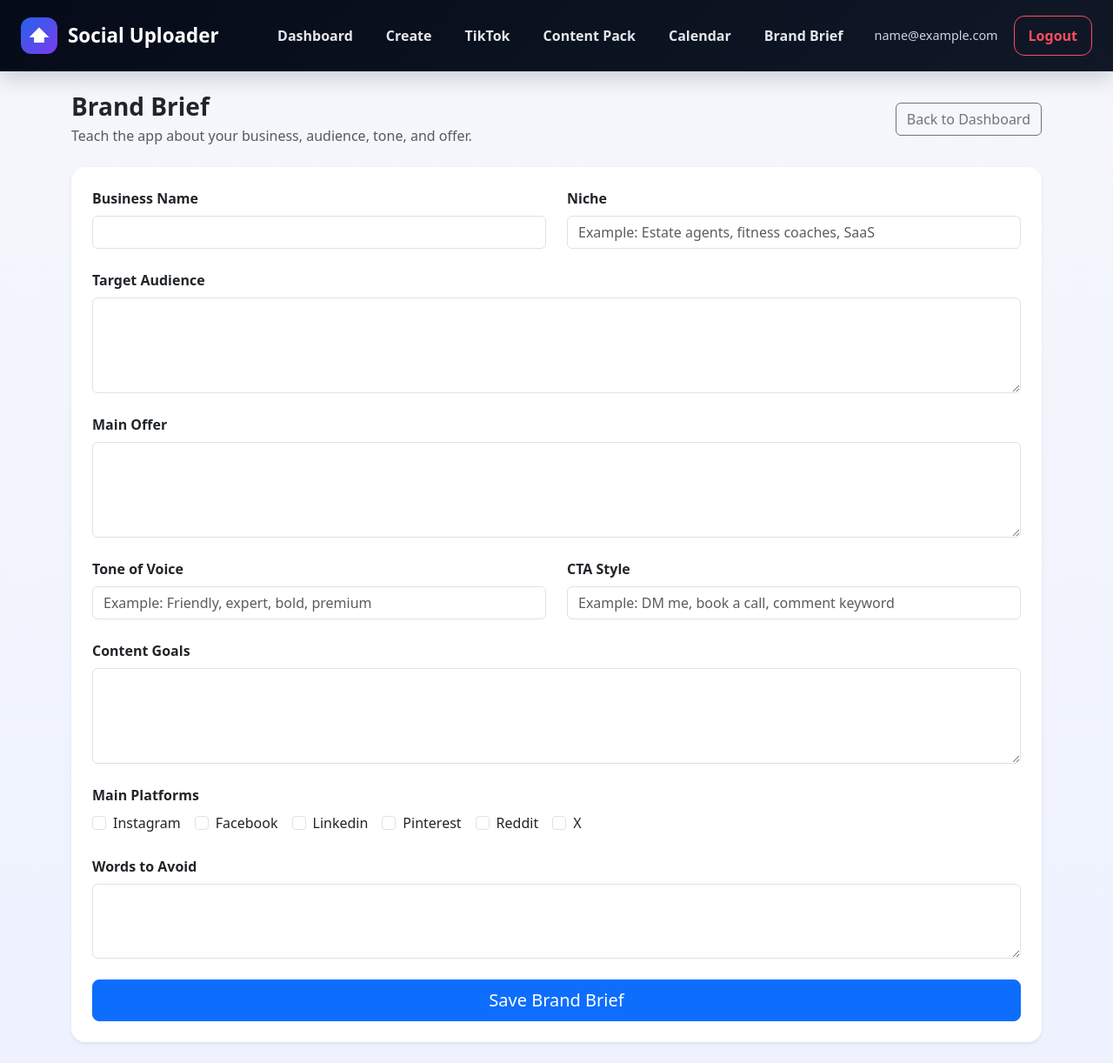
After one commit to struk49/SMU_APP, a Flask app: page /brand-brief in a window 1280 px wide. The commit adds this page. Shown: the whole page at 87% size. Run offline with Flask 3, Linux system fonts and the light colour scheme; the visitor is signed in with stand-in values (Sample User, id 1); data that the repository does not hold is empty.

Commit message:
Brand Brief integrated across content generation

```diff
--- a/app.py
+++ b/app.py
@@ -68,6 +68,13 @@ class User(UserMixin, db.Model):
     email = db.Column(db.String(150), unique=True, nullable=False)
     password_hash = db.Column(db.String(255), nullable=False)
     created_at = db.Column(db.DateTime, default=datetime.utcnow)
+
+    brand_brief = db.relationship(
+        "BrandBrief",
+        backref="user",
+        uselist=False,
+        lazy=True
+    )
 
     posts = db.relationship("Post", backref="user", lazy=True)
 
@@ -90,6 +97,25 @@ class Post(db.Model):
     user_id = db.Column(db.Integer, db.ForeignKey("user.id"), nullable=True)
 
 
+class BrandBrief(db.Model):
+    id = db.Column(db.Integer, primary_key=True)
+
+    user_id = db.Column(db.Integer, db.ForeignKey("user.id"), nullable=False, unique=True)
+
+    business_name = db.Column(db.String(200))
+    niche = db.Column(db.String(200))
+    target_audience = db.Column(db.Text)
+    offer = db.Column(db.Text)
+    tone_of_voice = db.Column(db.String(200))
+    content_goals = db.Column(db.Text)
+    main_platforms = db.Column(db.String(300))
+    cta_style = db.Column(db.String(200))
+    words_to_avoid = db.Column(db.Text)
+
+    created_at = db.Column(db.DateTime, default=datetime.utcnow)
+    updated_at = db.Column(db.DateTime, default=datetime.utcnow, onupdate=datetime.utcnow)
+
+
 @login_manager.user_loader
 def load_user(user_id):
     return User.query.get(int(user_id))
@@ -99,6 +125,11 @@ with app.app_context():
     db.create_all()
 
     inspector = db.inspect(db.engine)
+
+    # Create brand_brief table if missing
+    if "brand_brief" not in inspector.get_table_names():
+        db.create_all()
+
     columns = [col["name"] for col in inspector.get_columns("post")]
 
     with db.engine.connect() as conn:
@@ -112,28 +143,7 @@ with app.app_context():
                 )
             )
 
-        if "platforms" not in columns:
-            conn.execute(
-                db.text(
-                    "ALTER TABLE post ADD COLUMN platforms VARCHAR(200) DEFAULT 'instagram,facebook'"
-                )
-            )
-
-        if "scheduled_time" not in columns:
-            conn.execute(db.text("ALTER TABLE post ADD COLUMN scheduled_time DATETIME"))
-
-        if "sort_order" not in columns:
-            conn.execute(
-                db.text("ALTER TABLE post ADD COLUMN sort_order INTEGER DEFAULT 0")
-            )
-
-        if "is_cover" not in columns:
-            conn.execute(
-                db.text("ALTER TABLE post ADD COLUMN is_cover BOOLEAN DEFAULT 0")
-            )
-
-        if "user_id" not in columns:
-            conn.execute(db.text("ALTER TABLE post ADD COLUMN user_id INTEGER"))
+        # keep the rest of your existing column checks here...
 
         conn.commit()
 
@@ -414,7 +424,10 @@ def extract_tiktok_transcript(tiktok_url):
     return transcript
 
 
-def repurpose_tiktok_content(transcript):
+def repurpose_tiktok_content(
+    transcript,
+    brand_context=""
+):
     if not OPENAI_API_KEY:
         raise Exception("OPENAI_API_KEY is missing from your .env file")
 
@@ -422,6 +435,9 @@ def repurpose_tiktok_content(transcript):
 You are a social media content repurposing assistant.
 
 Turn this TikTok transcript into content for Instagram and Facebook.
+
+Brand Brief:
+{brand_context}
 
 Return the result in this exact format:
 
@@ -551,12 +567,15 @@ def generate_pending_carousel_images():
                     print("Failed to mark post as failed:", inner_error)
 
 
-def generate_content_pack(source_text):
+def generate_content_pack(source_text, brand_context=""):
     if not OPENAI_API_KEY:
         raise Exception("OPENAI_API_KEY is missing from your .env file")
 
     prompt = f"""
 You are a social media content repurposing assistant.
+
+Brand Brief:
+{brand_context}
 
 Turn this source content into a full social media content pack.
 
@@ -639,6 +658,48 @@ def extract_content_pack_section(text, section_name):
 
     return text[content_start:content_end].strip()
 
+
+def build_brand_context(user_id):
+    brief = BrandBrief.query.filter_by(user_id=user_id).first()
+
+    if not brief:
+        return ""
+
+    return f"""
+BRAND BRIEF
+
+Business Name:
+{brief.business_name}
+
+Niche:
+{brief.niche}
+
+Target Audience:
+{brief.target_audience}
+
+Offer:
+{brief.offer}
+
+Tone Of Voice:
+{brief.tone_of_voice}
+
+Content Goals:
+{brief.content_goals}
+
+Platforms:
+{brief.main_platforms}
+
+CTA Style:
+{brief.cta_style}
+
+Words To Avoid:
+{brief.words_to_avoid}
+
+IMPORTANT:
+All content must match this brand brief.
+Do not create generic content.
+Use the tone, audience and offer above.
+"""
 
 @app.route("/")
 @login_required
@@ -728,7 +789,9 @@ def create_post():
             scheduled_time = convert_uk_time_to_utc(scheduled_time_str)
 
         original_files = [
-            (index, file) for index, file in enumerate(files) if file.filename != ""
+            (index, file)
+            for index, file in enumerate(files)
+            if file.filename != ""
         ]
 
         ordered_items = original_files
@@ -775,8 +838,27 @@ def create_post():
         try:
             if prompt and not has_files:
                 image_count = 3 if make_carousel else 1
-                styled_prompt = apply_image_style(prompt, image_style)
-                image_urls = generate_multiple_openai_images(styled_prompt, image_count)
+
+                brand_context = build_brand_context(current_user.id)
+
+                branded_prompt = f"""
+{brand_context}
+
+Create a branded social media image.
+
+User Request:
+{prompt}
+"""
+
+                styled_prompt = apply_image_style(
+                    branded_prompt,
+                    image_style
+                )
+
+                image_urls = generate_multiple_openai_images(
+                    styled_prompt,
+                    image_count
+                )
 
                 group_id = str(uuid.uuid4()) if make_carousel else None
                 created_posts = []
@@ -862,7 +944,6 @@ def create_post():
             return redirect(url_for("create_post"))
 
     return render_template("create_post.html")
-
 
 @app.route("/post/<int:post_id>")
 @login_required
@@ -1316,7 +1397,12 @@ def tiktok_repurpose():
 
         try:
             transcript = extract_tiktok_transcript(tiktok_url)
-            generated_content = repurpose_tiktok_content(transcript)
+            brand_context = build_brand_context(current_user.id)
+
+            generated_content = repurpose_tiktok_content(
+                transcript,
+                brand_context
+            )
 
         except Exception as e:
             print("TikTok repurpose error:", e)
@@ -1391,7 +1477,20 @@ def create_tiktok_carousel_draft():
         return redirect(url_for("tiktok_repurpose"))
 
     try:
-        styled_image_prompt = apply_image_style(image_prompt, image_style)
+        brand_context = build_brand_context(
+    current_user.id
+)
+
+        image_prompt = f"""
+        {brand_context}
+
+        {image_prompt}
+        """
+
+        styled_image_prompt = apply_image_style(
+            image_prompt,
+            image_style
+        )
 
         slides = []
 
@@ -1512,7 +1611,8 @@ def content_pack():
             else:
                 source_text = source_input
 
-            content_pack_result = generate_content_pack(source_text)
+            brand_context = build_brand_context(current_user.id)
+            content_pack_result = generate_content_pack(source_text, brand_context)
 
         except Exception as e:
             print("Content pack error:", e)
@@ -1523,6 +1623,34 @@ def content_pack():
         source_text=source_text,
         content_pack_result=content_pack_result,
     )
+
+
+@app.route("/brand-brief", methods=["GET", "POST"])
+@login_required
+def brand_brief():
+    brief = BrandBrief.query.filter_by(user_id=current_user.id).first()
+
+    if request.method == "POST":
+        if not brief:
+            brief = BrandBrief(user_id=current_user.id)
+            db.session.add(brief)
+
+        brief.business_name = request.form.get("business_name", "").strip()
+        brief.niche = request.form.get("niche", "").strip()
+        brief.target_audience = request.form.get("target_audience", "").strip()
+        brief.offer = request.form.get("offer", "").strip()
+        brief.tone_of_voice = request.form.get("tone_of_voice", "").strip()
+        brief.content_goals = request.form.get("content_goals", "").strip()
+        brief.main_platforms = ",".join(request.form.getlist("main_platforms"))
+        brief.cta_style = request.form.get("cta_style", "").strip()
+        brief.words_to_avoid = request.form.get("words_to_avoid", "").strip()
+
+        db.session.commit()
+
+        flash("Brand Brief saved successfully.", "success")
+        return redirect(url_for("brand_brief"))
+
+    return render_template("brand_brief.html", brief=brief)
 
 
 @app.route("/calendar")
@@ -1679,6 +1807,7 @@ def create_content_pack_platform_draft():
 
     if platform == "instagram":
         caption = extract_content_pack_section(content_pack_result, "INSTAGRAM_CAPTION")
+
         if hashtags:
             caption = caption + "\n\n" + hashtags
 
@@ -1691,7 +1820,8 @@ def create_content_pack_platform_draft():
     elif platform == "pinterest":
         title = extract_content_pack_section(content_pack_result, "PINTEREST_PIN_TITLE")
         description = extract_content_pack_section(
-            content_pack_result, "PINTEREST_PIN_DESCRIPTION"
+            content_pack_result,
+            "PINTEREST_PIN_DESCRIPTION"
         )
         caption = f"{title}\n\n{description}".strip()
 
@@ -1706,13 +1836,18 @@ def create_content_pack_platform_draft():
         return redirect(url_for("content_pack"))
 
     try:
+        brand_context = build_brand_context(current_user.id)
+
         enhanced_prompt = f"""
+Brand Brief:
+{brand_context}
+
 Create a social media image for this {platform} post.
 
-Post caption:
+Post Caption:
 {caption}
 
-Extra visual direction:
+Extra Visual Direction:
 {image_prompt}
 
 Requirements:
@@ -1755,6 +1890,70 @@ Requirements:
         return redirect(url_for("content_pack"))
 
 
+
+@app.route("/register", methods=["GET", "POST"])
+def register():
+    if current_user.is_authenticated:
+        return redirect(url_for("index"))
+
+    if request.method == "POST":
+        email = request.form.get("email", "").strip().lower()
+        password = request.form.get("password", "").strip()
+        confirm_password = request.form.get("confirm_password", "").strip()
+
+        if not email or not password:
+            flash("Please enter an email and password.", "danger")
+            return redirect(url_for("register"))
+
+        if password != confirm_password:
+            flash("Passwords do not match.", "danger")
+            return redirect(url_for("register"))
+
+        existing_user = User.query.filter_by(email=email).first()
+
+        if existing_user:
+            flash("An account with that email already exists.", "danger")
+            return redirect(url_for("register"))
+
+        user = User(
+            email=email,
+            password_hash=generate_password_hash(password)
+        )
+
+        db.session.add(user)
+        db.session.commit()
+
+        login_user(user)
+
+        flash("Account created successfully.", "success")
+        return redirect(url_for("index"))
+
+    return render_template("register.html")
+
+
+@app.route("/login", methods=["GET", "POST"])
+def login():
+    if current_user.is_authenticated:
+        return redirect(url_for("index"))
+
+    if request.method == "POST":
+        email = request.form.get("email", "").strip().lower()
+        password = request.form.get("password", "").strip()
+
+        user = User.query.filter_by(email=email).first()
+
+        if not user or not check_password_hash(user.password_hash, password):
+            flash("Invalid email or password.", "danger")
+            return redirect(url_for("login"))
+
+        login_user(user)
+
+        flash("Logged in successfully.", "success")
+        return redirect(url_for("index"))
+
+    return render_template("login.html")
+
+
 @app.route("/logout")
 @login_required
 def logout():
@@ -1763,71 +1962,18 @@ def logout():
     return redirect(url_for("login"))
 
 
-@app.route("/login", methods=["GET", "POST"])
-def login():
-    if current_user.is_authenticated:
-        return redirect(url_for("index"))
-
-    if request.method == "POST":
-        email = request.form.get("email", "").strip().lower()
-        password = request.form.get("password", "").strip()
-
-        user = User.query.filter_by(email=email).first()
-
-        if not user or not check_password_hash(user.password_hash, password):
-            flash("Invalid email or password.", "danger")
-            return redirect(url_for("login"))
-
-        login_user(user)
-
-        flash("Logged in successfully.", "success")
-        return redirect(url_for("index"))
-
-    return render_template("login.html")
-
-
-@app.route("/register", methods=["GET", "POST"])
-def register():
-    if current_user.is_authenticated:
-        return redirect(url_for("index"))
-
-    if request.method == "POST":
-        email = request.form.get("email", "").strip().lower()
-        password = request.form.get("password", "").strip()
-        confirm_password = request.form.get("confirm_password", "").strip()
-
-        if not email or not password:
-            flash("Please enter an email and password.", "danger")
-            return redirect(url_for("register"))
-
-        if password != confirm_password:
-            flash("Passwords do not match.", "danger")
-            return redirect(url_for("register"))
-
-        existing_user = User.query.filter_by(email=email).first()
-
-        if existing_user:
-            flash("An account with that email already exists.", "danger")
-            return redirect(url_for("register"))
-
-        user = User(email=email, password_hash=generate_password_hash(password))
-
-        db.session.add(user)
-        db.session.commit()
-
-        login_user(user)
-
-        flash("Account created successfully.", "success")
-        return redirect(url_for("index"))
-
-    return render_template("register.html")
-
-
+print("Starting background scheduler...")
 
 scheduler = BackgroundScheduler()
-scheduler.add_job(generate_pending_carousel_images, "interval", seconds=20)
+scheduler.add_job(
+    generate_pending_carousel_images,
+    "interval",
+    seconds=20,
+    max_instances=1
+)
 scheduler.start()
 
+print("Background scheduler started.")
 
 if __name__ == "__main__":
     app.run(debug=True, use_reloader=False)
--- a/templates/base.html
+++ b/templates/base.html
@@ -41,6 +41,10 @@
                     <a href="{{ url_for('calendar_view') }}" class="app-nav-link">
                         Calendar
                     </a>
+                     <a href="{{ url_for('brand_brief') }}" class="app-nav-link">
+    Brand Brief
+</a>
+
 
                     <span class="app-user">
                         {{ current_user.email }}
@@ -49,6 +53,7 @@
                     <a href="{{ url_for('logout') }}" class="app-logout">
                         Logout
                     </a>
+
 
                 {% else %}
 
--- /dev/null
+++ b/templates/brand_brief.html
@@ -0,0 +1,104 @@
+{% extends 'base.html' %}
+
+{% block content %}
+
+<div class="d-flex justify-content-between align-items-center mb-4">
+    <div>
+        <h1 class="h3 fw-bold mb-1">Brand Brief</h1>
+        <p class="text-muted mb-0">
+            Teach the app about your business, audience, tone, and offer.
+        </p>
+    </div>
+
+    <a href="{{ url_for('index') }}" class="btn btn-outline-secondary">
+        Back to Dashboard
+    </a>
+</div>
+
+<form method="POST">
+    <div class="card border-0 shadow-sm rounded-4">
+        <div class="card-body p-4">
+
+            <div class="row g-4">
+
+                <div class="col-md-6">
+                    <label class="form-label fw-semibold">Business Name</label>
+                    <input type="text" name="business_name" class="form-control"
+                           value="{{ brief.business_name if brief else '' }}">
+                </div>
+
+                <div class="col-md-6">
+                    <label class="form-label fw-semibold">Niche</label>
+                    <input type="text" name="niche" class="form-control"
+                           placeholder="Example: Estate agents, fitness coaches, SaaS"
+                           value="{{ brief.niche if brief else '' }}">
+                </div>
+
+                <div class="col-12">
+                    <label class="form-label fw-semibold">Target Audience</label>
+                    <textarea name="target_audience" class="form-control" rows="4">{{ brief.target_audience if brief else '' }}</textarea>
+                </div>
+
+                <div class="col-12">
+                    <label class="form-label fw-semibold">Main Offer</label>
+                    <textarea name="offer" class="form-control" rows="4">{{ brief.offer if brief else '' }}</textarea>
+                </div>
+
+                <div class="col-md-6">
+                    <label class="form-label fw-semibold">Tone of Voice</label>
+                    <input type="text" name="tone_of_voice" class="form-control"
+                           placeholder="Example: Friendly, expert, bold, premium"
+                           value="{{ brief.tone_of_voice if brief else '' }}">
+                </div>
+
+                <div class="col-md-6">
+                    <label class="form-label fw-semibold">CTA Style</label>
+                    <input type="text" name="cta_style" class="form-control"
+                           placeholder="Example: DM me, book a call, comment keyword"
+                           value="{{ brief.cta_style if brief else '' }}">
+                </div>
+
+                <div class="col-12">
+                    <label class="form-label fw-semibold">Content Goals</label>
+                    <textarea name="content_goals" class="form-control" rows="4">{{ brief.content_goals if brief else '' }}</textarea>
+                </div>
+
+                <div class="col-12">
+                    <label class="form-label fw-semibold d-block">Main Platforms</label>
+
+                    {% set selected = brief.main_platforms.split(',') if brief and brief.main_platforms else [] %}
+
+                    <div class="d-flex flex-wrap gap-3">
+                        {% for platform in ['instagram', 'facebook', 'linkedin', 'pinterest', 'reddit', 'x'] %}
+                            <div class="form-check">
+                                <input class="form-check-input"
+                                       type="checkbox"
+                                       name="main_platforms"
+                                       value="{{ platform }}"
+                                       id="platform{{ platform }}"
+                                       {% if platform in selected %}checked{% endif %}>
+
+                                <label class="form-check-label" for="platform{{ platform }}">
+                                    {% if platform == 'x' %}X{% else %}{{ platform.title() }}{% endif %}
+                                </label>
+                            </div>
+                        {% endfor %}
+                    </div>
+                </div>
+
+                <div class="col-12">
+                    <label class="form-label fw-semibold">Words to Avoid</label>
+                    <textarea name="words_to_avoid" class="form-control" rows="3">{{ brief.words_to_avoid if brief else '' }}</textarea>
+                </div>
+
+            </div>
+
+            <button type="submit" class="btn btn-primary btn-lg w-100 mt-4">
+                Save Brand Brief
+            </button>
+
+        </div>
+    </div>
+</form>
+
+{% endblock %}
```
